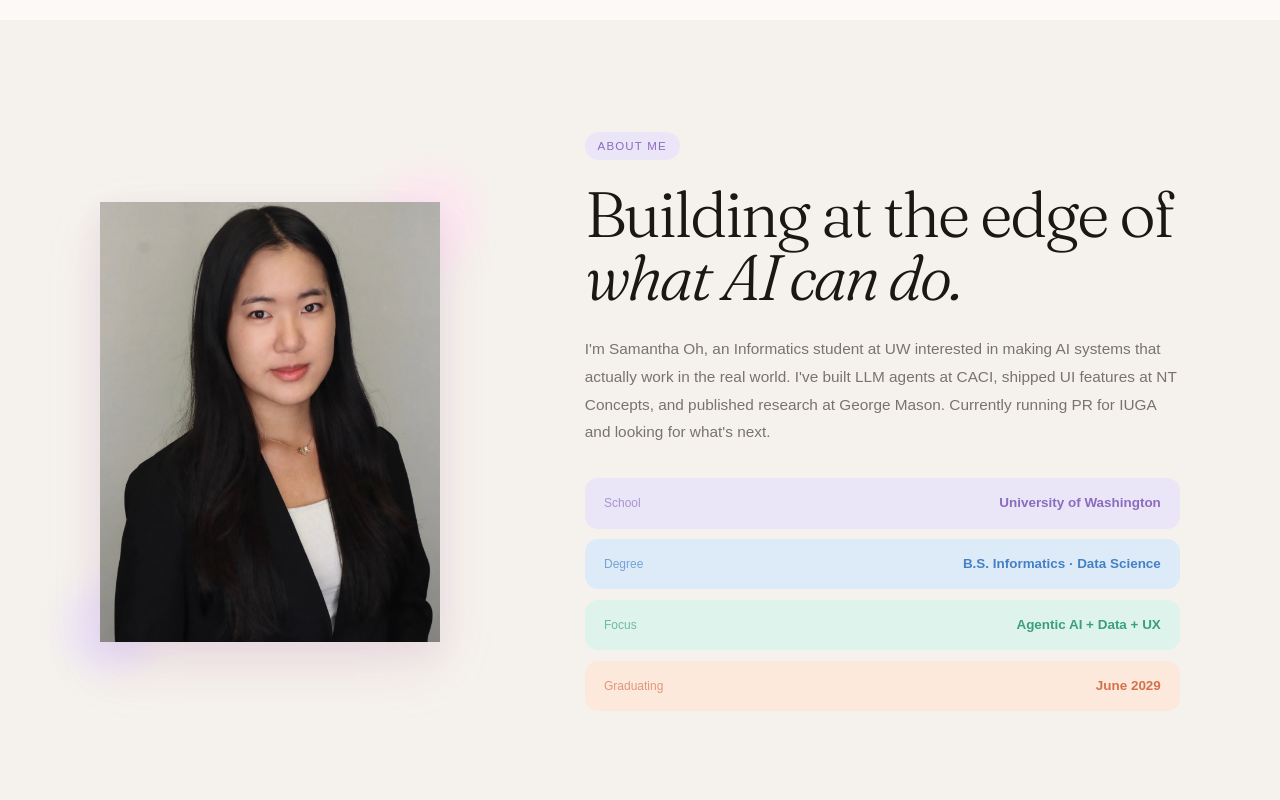
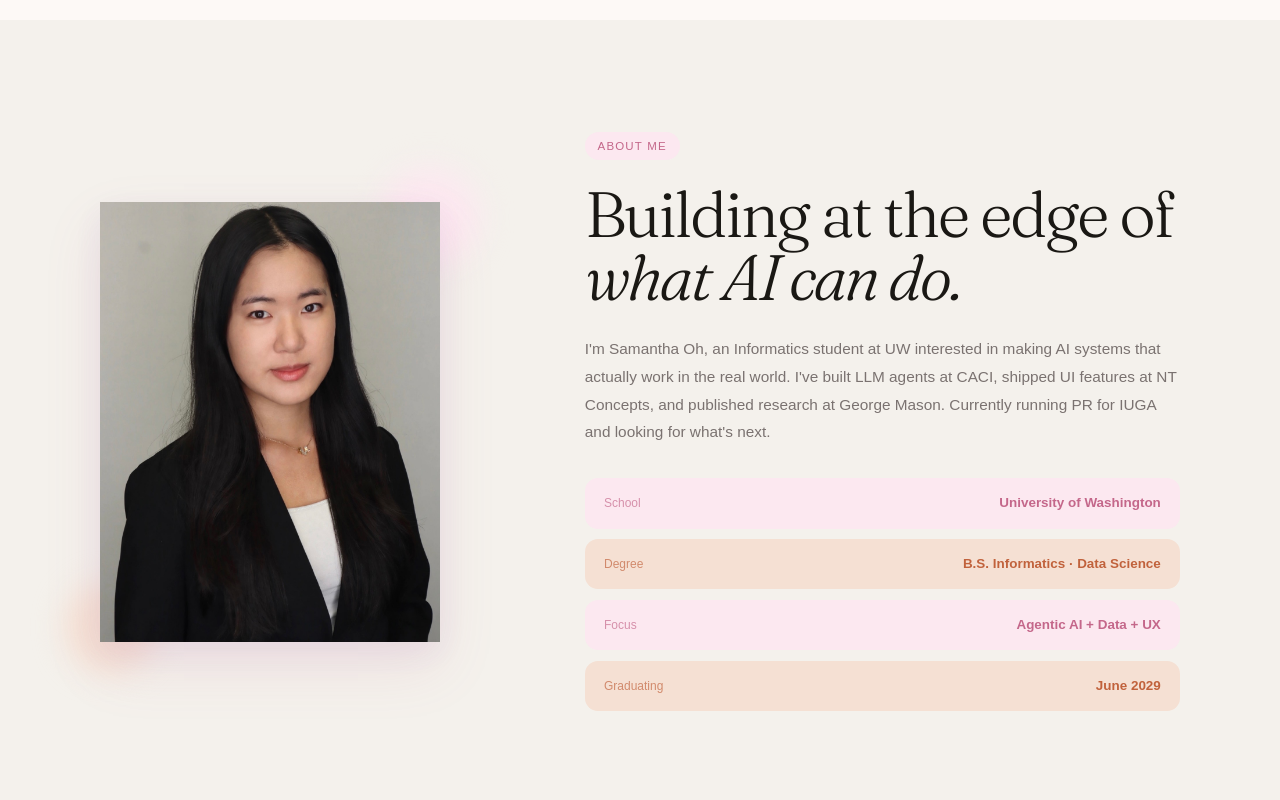
Before and after one commit to samanthaoh/my-portfolio, a React (Vite) app: page / in a window 1280 px wide. Shown: the part 780-1580 px from the top of the page. Built offline with nearby package versions, Linux system fonts and the light colour scheme; a web font is replaced by a local one.

Commit message:
Changing color palette

```diff
--- a/src/App.tsx
+++ b/src/App.tsx
@@ -13,20 +13,20 @@ const navItems = [
 
 const skillColors: Record<string, { bg: string; ink: string }> = {
   lang: {
-    bg: "var(--pastel-blue)",
-    ink: "var(--ink-blue)",
+    bg: "var(--accent-2-light)",
+    ink: "var(--accent-2)",
   },
   frame: {
-    bg: "var(--pastel-mint)",
-    ink: "var(--ink-mint)",
+    bg: "var(--accent-light)",
+    ink: "var(--accent)",
   },
   ml: {
-    bg: "var(--pastel-lavender)",
-    ink: "var(--ink-lavender)",
+    bg: "var(--accent-2-light)",
+    ink: "var(--accent-2)",
   },
   tool: {
-    bg: "var(--pastel-peach)",
-    ink: "var(--ink-peach)",
+    bg: "var(--accent-light)",
+    ink: "var(--accent)",
   },
 }
 
@@ -114,7 +114,7 @@ export default function App() {
             </a>
 
             <a href="#contact" className="button button-secondary">
-              Say hello!
+              Let's connect
             </a>
           </div>
         </div>
@@ -140,7 +140,7 @@ export default function App() {
           </div>
 
           <div>
-            <span className="section-label label-lavender">
+            <span className="section-label label-accent">
               About me
             </span>
 
@@ -163,29 +163,29 @@ export default function App() {
               <Detail
                 label="School"
                 value="University of Washington"
-                bg="var(--pastel-lavender)"
-                ink="var(--ink-lavender)"
+                bg="var(--accent-light)"
+                ink="var(--accent)"
               />
 
               <Detail
                 label="Degree"
                 value="B.S. Informatics · Data Science"
-                bg="var(--pastel-blue)"
-                ink="var(--ink-blue)"
+                bg="var(--accent-2-light)"
+                ink="var(--accent-2)"
               />
 
               <Detail
                 label="Focus"
                 value="Agentic AI + Data + UX"
-                bg="var(--pastel-mint)"
-                ink="var(--ink-mint)"
+                bg="var(--accent-light)"
+                ink="var(--accent)"
               />
 
               <Detail
                 label="Graduating"
                 value="June 2029"
-                bg="var(--pastel-peach)"
-                ink="var(--ink-peach)"
+                bg="var(--accent-2-light)"
+                ink="var(--accent-2)"
               />
             </div>
           </div>
@@ -197,7 +197,7 @@ export default function App() {
         <div className="container">
           <div className="section-heading">
             <div>
-              <span className="section-label label-blue">
+              <span className="section-label label-accent-2">
                 Experience
               </span>
 
@@ -228,11 +228,11 @@ export default function App() {
       <OutsideOfWork />
 
       {/* PROJECTS */}
-      <section id="projects" className="section">
+      <section id="projects" className="section section-soft">
         <div className="container">
           <div className="section-heading">
             <div>
-              <span className="section-label label-peach">
+              <span className="section-label label-accent">
                 Projects
               </span>
 
@@ -266,9 +266,9 @@ export default function App() {
       </section>
 
       {/* SKILLS */}
-      <section id="skills" className="section section-soft">
+      <section id="skills" className="section">
         <div className="container">
-          <span className="section-label label-mint">
+          <span className="section-label label-accent-2">
             Skills
           </span>
 
@@ -328,7 +328,7 @@ export default function App() {
 
         <div className="container contact-grid">
           <div>
-            <span className="section-label label-pink">
+            <span className="section-label label-accent">
               Get in touch
             </span>
 
@@ -347,8 +347,7 @@ export default function App() {
           <div className="contact-links">
             <a
               href="mailto:sgoh6@uw.edu"
-              className="contact-link "
-
+              className="contact-link contact-link-primary"
             >
               <span>Email</span>
               <span>sgoh6@uw.edu ↗</span>
@@ -372,15 +371,6 @@ export default function App() {
             >
               <span>Resume</span>
               <span>Download PDF ↗</span>
-            </a>
-            <a
-              href="https://github.com/samanthaoh"
-              className="contact-link"
-              target="_blank"
-              rel="noopener noreferrer"
-            >
-              <span>Github</span>
-              <span>View profile ↗</span>
             </a>
           </div>
         </div>
@@ -438,16 +428,16 @@ function ExperienceCard({
 }) {
   const colors = [
     {
-      bg: "var(--pastel-pink)",
-      ink: "var(--ink-pink)",
+      bg: "var(--accent-light)",
+      ink: "var(--accent)",
     },
     {
-      bg: "var(--pastel-blue)",
-      ink: "var(--ink-blue)",
+      bg: "var(--accent-2-light)",
+      ink: "var(--accent-2)",
     },
     {
-      bg: "var(--pastel-lavender)",
-      ink: "var(--ink-lavender)",
+      bg: "var(--accent-light)",
+      ink: "var(--accent)",
     },
   ]
 
--- a/src/OutsideOfWork.tsx
+++ b/src/OutsideOfWork.tsx
@@ -7,8 +7,8 @@ export default function OutsideOfWork() {
   const cards = [
     {
       label: "Leadership",
-      pastel: "var(--pastel-pink)",
-      ink: "var(--ink-pink)",
+      pastel: "var(--accent-light)",
+      ink: "var(--accent)",
       title: "Director of PR, IUGA",
       body:
         "I handle PR for the UW Informatics Undergraduate Association, where I'm building our brand identity and marketing events to a 1,000+ follower community. My goal is to bridge the gap between Informatics students, the broader campus, and career opportunities.",
@@ -16,27 +16,26 @@ export default function OutsideOfWork() {
     },
     {
       label: "Interests",
-      pastel: "var(--pastel-blue)",
-      ink: "var(--ink-blue)",
+      pastel: "var(--accent-2-light)",
+      ink: "var(--accent-2)",
       title: "Outside of Work",
       body:
         "I love going to concerts, some of my recent favorites were Tate McRae and Madison Beer. I also love exploring new coffee and matcha spots, you can usually find me in a café on the weekends. Also, I've recently been trying to get back into reading!",
-      tags: ["Concerts", "Reading", "Café Hopping"],
+      tags: ["Tag One", "Tag Two"],
     },
   ]
 
   return (
     <section
       id="side-stage"
-      style={{ padding: "120px 32px", background: "var(--bg-section)"}}
+      style={{ padding: "120px 32px", maxWidth: 1000, margin: "0 auto" }}
     >
-      <div style={{ maxWidth: 1000, margin: "0 auto" }}>
       <div ref={ref}>
         <div
           className={`fade-up ${inView ? "visible" : ""}`}
           style={{ marginBottom: 48 }}
         >
-            <SectionLabel pastel="var(--pastel-pink)" ink="var(--ink-pink)">
+          <SectionLabel pastel="var(--accent-light)" ink="var(--accent)">
             {"Hobbies"}
           </SectionLabel>
           <h2
@@ -131,7 +130,6 @@ export default function OutsideOfWork() {
           ))}
         </div>
       </div>
-      </div>
     </section>
   )
 }
--- a/src/SectionLabel.tsx
+++ b/src/SectionLabel.tsx
@@ -2,8 +2,8 @@
 
 export default function SectionLabel({
   children,
-  pastel = "var(--pastel-lavender)",
-  ink = "var(--ink-lavender)",
+  pastel = "var(--accent-light)",
+  ink = "var(--accent)",
 }: {
   children: string
   pastel?: string
--- a/src/data.ts
+++ b/src/data.ts
@@ -4,8 +4,8 @@ export const projects = [
     tagline: "ML-powered song preference predictor",
     desc: "Engineered a music recommendation system using logistic regression and neural networks to predict user preferences. Cleaned song data with collaborative and comparative filtering.",
     stack: ["Python", "Pandas", "Scikit-learn", "Neural Networks"],
-    pastel: "var(--pastel-mint)",
-    ink: "var(--ink-mint)",
+    pastel: "var(--accent-light)",
+    ink: "var(--accent)",
     github: "#",
     demo: "#",
     year: "2024",
@@ -15,8 +15,8 @@ export const projects = [
     tagline: "Café-based social connection app",
     desc: "Built the Updates and Profile pages with Firebase live data sync. Designed a state-driven mobile-first NavBar and interactive maps with react-leaflet and friend-filtering.",
     stack: ["React", "Firebase", "React-Leaflet", "JavaScript", "CSS"],
-    pastel: "var(--pastel-blue)",
-    ink: "var(--ink-blue)",
+    pastel: "var(--accent-2-light)",
+    ink: "var(--accent-2)",
     github: "#",
     demo: "#",
     year: "2026",
@@ -26,8 +26,8 @@ export const projects = [
     tagline: "Full UX redesign proposal for course registration",
     desc: "Led requirements gathering and produced a BRD, DFDs, and data dictionary for a university course registration overhaul. Built a Jira backlog with full sprint planning.",
     stack: ["Jira", "Agile/Scrum", "DFDs", "BRD"],
-    pastel: "var(--pastel-lavender)",
-    ink: "var(--ink-lavender)",
+    pastel: "var(--accent-light)",
+    ink: "var(--accent)",
     github: "#",
     demo: "#",
     year: "2026",
@@ -39,51 +39,40 @@ export const experience = [
     role: "Agentic AI Engineering Intern",
     org: "CACI International Inc. · Chantilly, VA",
     period: "Jun 2026 — Aug 2026",
-    badgeColor: "var(--green)",
     desc: "Built LLM-powered agents in Python using the Agno framework and packaged via Docker containerization to automate government contract analysis. Designed custom MCP tools and RAG pipelines backed by a vector knowledge base — cutting contract review time from days to 1–2 hours.",
   },
   {
     role: "Information Systems Researcher",
     org: "George Mason University · Remote",
     period: "Jun 2025 — Aug 2025",
-    badgeColor: "var(--blue)",
     desc: "Collaborated with Dr. Xie to improve UI features on an Asian grocery app, applying A/B testing, regression analysis, and Python-based marketing analytics (Jieba, Requests). Published abstract in GMU's Journal of Student-Scientists' Research.",
   },
   {
     role: "Software Development Intern",
     org: "NT Concepts · Vienna, VA",
     period: "Jun 2024 — Aug 2024",
-    badgeColor: "var(--purple)",
     desc: "Developed and enhanced 5 UI features for an Electron web app using React, Redux, JavaScript, and CSS. Managed software delivery and tracked sprint progress using Jira within an Agile Scrum framework. Authored 15+ Jest unit tests to maintain code stability, and presented live feature walkthroughs to 90+ stakeholders during sprint demos.",
   },
 ]
 
 export const skills = [
-  { label: "Python", cat: "lang" },
-  { label: "JavaScript", cat: "lang" },
-  { label: "Java", cat: "lang" },
-  { label: "R", cat: "lang" },
-  { label: "Swift", cat: "lang" },
-  { label: "React", cat: "frame" },
-  { label: "Agno", cat: "frame" },
-  { label: "Electron", cat: "frame" },
-  { label: "Jest", cat: "frame" },
-  { label: "RAG", cat: "ml" },
-  { label: "MCP Tools", cat: "ml" },
-  { label: "LLM Agents", cat: "ml" },
-  { label: "Docker", cat: "tool" },
-  { label: "AWS", cat: "tool" },
-  { label: "GitHub", cat: "tool" },
-  { label: "Figma", cat: "tool" },
-  { label: "Jira", cat: "tool"},
+  { label: "Python", pct: 92, dur: 1.1, cat: "lang" },
+  { label: "JavaScript", pct: 85, dur: 0.9, cat: "lang" },
+  { label: "Java", pct: 75, dur: 1.2, cat: "lang" },
+  { label: "R", pct: 72, dur: 1.3, cat: "lang" },
+  { label: "Swift", pct: 60, dur: 1.4, cat: "lang" },
+  { label: "React", pct: 88, dur: 0.8, cat: "frame" },
+  { label: "Agno", pct: 85, dur: 0.9, cat: "frame" },
+  { label: "Electron", pct: 78, dur: 1.1, cat: "frame" },
+  { label: "Jest", pct: 80, dur: 1.0, cat: "frame" },
+  { label: "RAG", pct: 88, dur: 1.0, cat: "ml" },
+  { label: "MCP Tools", pct: 84, dur: 1.1, cat: "ml" },
+  { label: "LLM Agents", pct: 90, dur: 0.8, cat: "ml" },
+  { label: "Docker", pct: 80, dur: 1.2, cat: "tool" },
+  { label: "AWS", pct: 78, dur: 1.0, cat: "tool" },
+  { label: "GitHub", pct: 92, dur: 0.7, cat: "tool" },
+  { label: "Figma", pct: 75, dur: 1.3, cat: "tool" },
 ]
-
-export const catColors: Record<string, string> = {
-  lang: "var(--green)",
-  frame: "var(--blue)",
-  ml: "var(--purple)",
-  tool: "var(--yellow)",
-}
 
 export const catLabels: Record<string, string> = {
   lang: "Languages",
--- a/src/index.css
+++ b/src/index.css
@@ -11,7 +11,7 @@
 :root {
   --bg: #fdf9f6;
   --bg-card: #ffffff;
-  --bg-section: #f5f2ed;
+  --bg-section: #f4f1ec;
 
   --text: #1a1814;
   --muted: #7a7270;
@@ -19,20 +19,10 @@
   --accent: #c4678a;
   --accent-light: #fce8f0;
 
+  --accent-2: #c1623c;
+  --accent-2-light: #f5e0d3;
+
   --border: rgba(26, 20, 10, 0.09);
-
-  --pastel-pink: #fce8f0;
-  --pastel-lavender: #ebe5f8;
-  --pastel-mint: #ddf3ec;
-  --pastel-peach: #fde8dc;
-  --pastel-blue: #ddeaf8;
-  --pastel-yellow: #fdf3d8;
-
-  --ink-pink: #c4678a;
-  --ink-lavender: #8b6bbf;
-  --ink-mint: #3aa07a;
-  --ink-peach: #d4714a;
-  --ink-blue: #4580c4;
 }
 
 * {
@@ -108,29 +98,14 @@ a {
   text-transform: uppercase;
 }
 
-.label-lavender {
-  color: var(--ink-lavender);
-  background: var(--pastel-lavender);
+.label-accent {
+  color: var(--accent);
+  background: var(--accent-light);
 }
 
-.label-blue {
-  color: var(--ink-blue);
-  background: var(--pastel-blue);
-}
-
-.label-peach {
-  color: var(--ink-peach);
-  background: var(--pastel-peach);
-}
-
-.label-mint {
-  color: var(--ink-mint);
-  background: var(--pastel-mint);
-}
-
-.label-pink {
-  color: var(--ink-pink);
-  background: var(--pastel-pink);
+.label-accent-2 {
+  color: var(--accent-2);
+  background: var(--accent-2-light);
 }
 
 .section-title {
@@ -272,7 +247,7 @@ a {
   height: 330px;
   right: 3%;
   top: 12%;
-  background: var(--pastel-lavender);
+  background: var(--accent-2-light);
   opacity: 0.6;
   animation: float-one 8s ease-in-out infinite;
 }
@@ -282,7 +257,7 @@ a {
   height: 230px;
   right: 18%;
   bottom: 10%;
-  background: var(--pastel-pink);
+  background: var(--accent-light);
   opacity: 0.5;
   animation: float-two 7s ease-in-out infinite;
 }
@@ -292,7 +267,7 @@ a {
   height: 170px;
   left: 49%;
   bottom: 12%;
-  background: var(--pastel-mint);
+  background: var(--accent-2-light);
   opacity: 0.42;
   animation: float-one 9s ease-in-out infinite reverse;
 }
@@ -327,8 +302,8 @@ a {
   margin-bottom: 2rem;
   border: 1px solid rgba(196, 103, 138, 0.18);
   border-radius: 999px;
-  background: var(--pastel-pink);
-  color: var(--ink-pink);
+  background: var(--accent-light);
+  color: var(--accent);
   font-size: 0.78rem;
   letter-spacing: 0.04em;
 }
@@ -337,7 +312,7 @@ a {
   width: 7px;
   height: 7px;
   border-radius: 50%;
-  background: var(--ink-pink);
+  background: var(--accent);
 }
 
 .hero-title {
@@ -412,7 +387,7 @@ a {
 .button-secondary:hover {
   transform: translateY(-2px);
   border-color: rgba(196, 103, 138, 0.35);
-  background: var(--pastel-pink);
+  background: var(--accent-light);
 }
 
 .scroll-indicator {
@@ -497,7 +472,7 @@ a {
   height: 100px;
   right: -40px;
   top: -35px;
-  background: var(--pastel-pink);
+  background: var(--accent-light);
 }
 
 .image-accent-lavender {
@@ -505,7 +480,7 @@ a {
   height: 90px;
   left: -35px;
   bottom: -30px;
-  background: var(--pastel-lavender);
+  background: var(--accent-2-light);
 }
 
 .about-copy {
@@ -822,9 +797,9 @@ a {
   background:
     linear-gradient(
       135deg,
-      var(--pastel-lavender) 0%,
-      var(--pastel-pink) 52%,
-      var(--pastel-peach) 100%
+      #ebe5f8 0%,
+      #fce8f0 52%,
+      #fde8dc 100%
     );
 }
 
@@ -924,6 +899,16 @@ a {
   text-align: right;
 }
 
+.contact-link-primary {
+  color: white;
+  border-color: var(--accent);
+  background: var(--accent);
+  box-shadow: 0 10px 25px rgba(196, 103, 138, 0.22);
+}
+
+.contact-link-primary span:first-child {
+  color: rgba(255, 255, 255, 0.72);
+}
 
 /* -------------------------
    FOOTER
```
Lines whose indentation alone changed are shown as unchanged.
